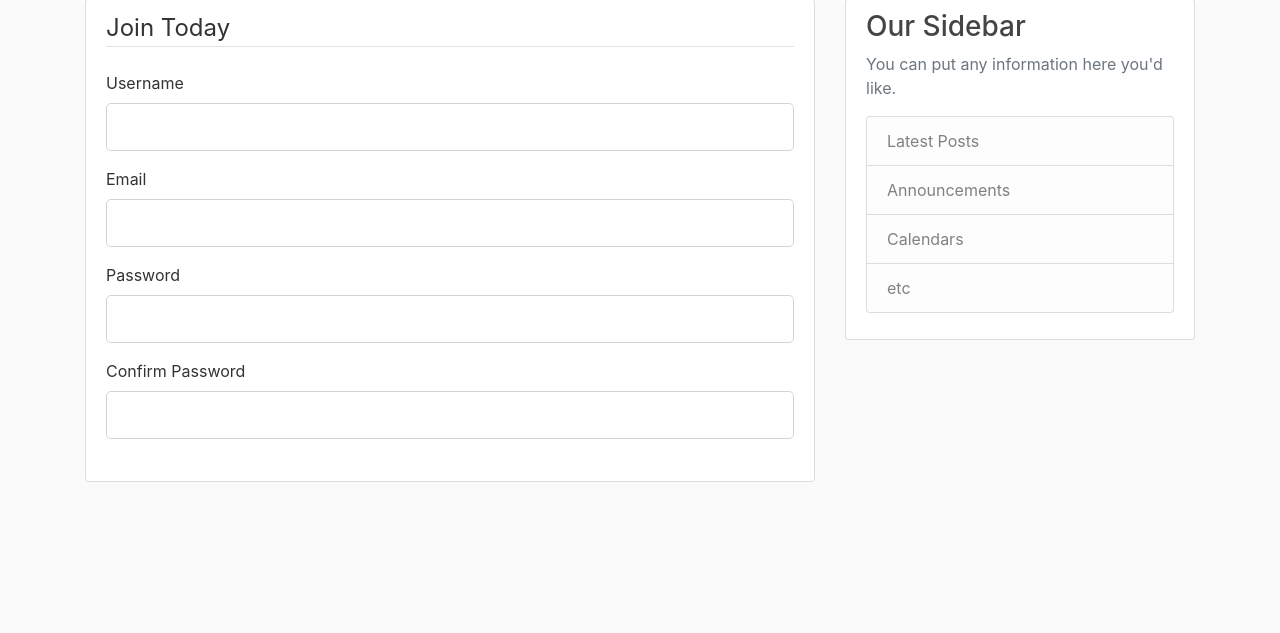
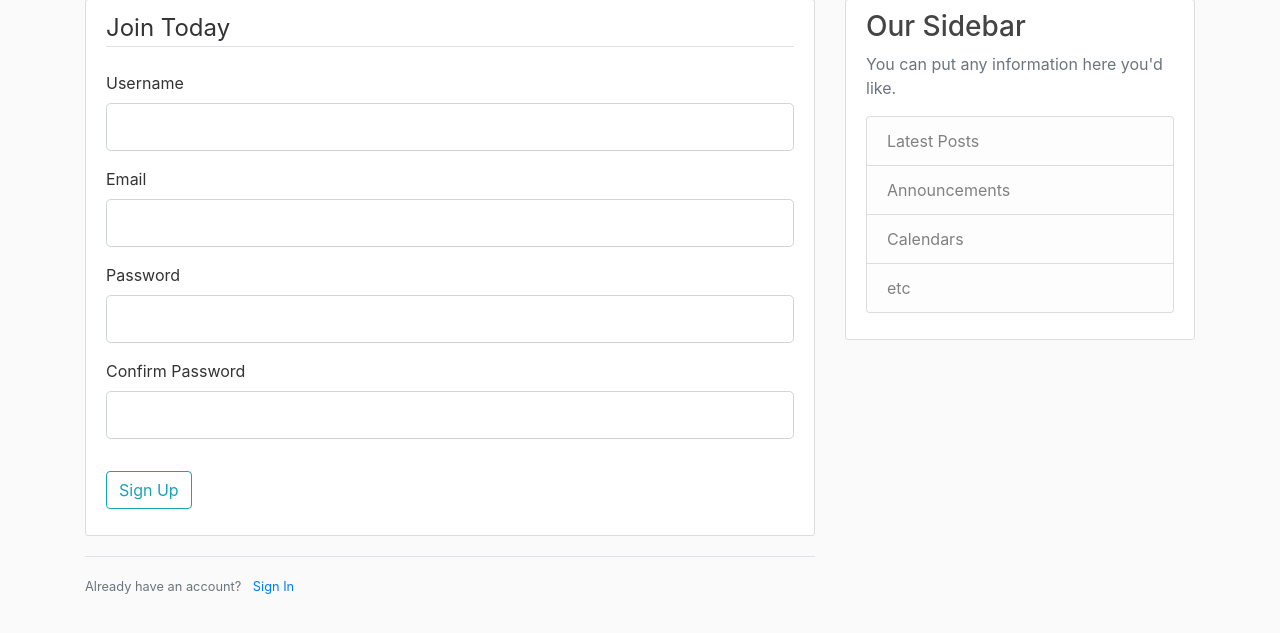
Before and after one commit to nachiketbhujbal/webapps, a Flask app: page /register in a window 1280 px wide. Shown: the part 81-714 px from the top of the page. Run offline with Flask 2, Linux system fonts and the light colour scheme; some libraries are stand-ins or nearby versions.

Commit message:
automated git push for /Users/nachiketbhujbal/sandbox/webapps/flaskblog

```diff
--- a/flaskblog/forms.py
+++ b/flaskblog/forms.py
@@ -8,7 +8,8 @@ class RegistrationFrom(FlaskForm):
     email = StringField('Email', validators=[DataRequired(), Email()])
     password = PasswordField('Password', validators=[DataRequired()])
     confirm_password = PasswordField('Confirm Password',
-                                     validators=[DataRequired(), EqualTo('password')])
+                                     validators=[DataRequired(),
+                                                 EqualTo('password')])
     submit = SubmitField('Sign Up')
 
 
--- a/flaskblog/templates/register.html
+++ b/flaskblog/templates/register.html
@@ -22,7 +22,14 @@
           {{ form.confirm_password(class="form-control form-control-lg") }}
         </div>
       </fieldset>
+      <div class="form-group">
+        {{ form.submit(class="btn btn-outline-info") }}
+      </div>
     </form>
-
+  </div>
+  <div class="border-top pt-3">
+    <small class="text-muted">
+      Already have an account? <a class="ml-2" href="{{ url_for('login') }}">Sign In</a>
+    </small>
   </div>
 {% endblock content %}
```
